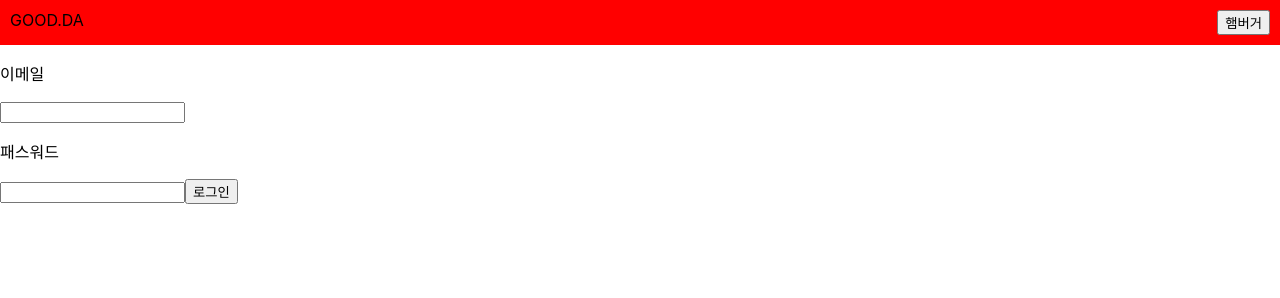
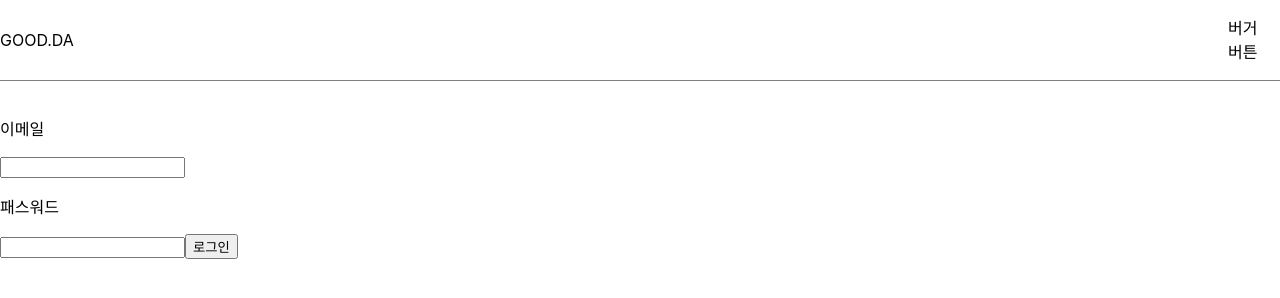
Before and after one commit to HangHae99-Team17/frontend, a React app: page /login in a window 1280 px wide. Built offline with nearby package versions, Linux system fonts and the light colour scheme.

Commit message:
헤더 버거버튼 완료

```diff
--- a/src/components/Header.js
+++ b/src/components/Header.js
@@ -3,7 +3,6 @@ import {useDispatch,useSelector} from 'react-redux';
 import { actionCreators as userActions } from "../redux/modules/user";
 import { history } from "../redux/configureStore";
 import styled from 'styled-components';
-import { Button } from '../elements';
 
 const Header = (props) => {
     const dispatch = useDispatch();
@@ -13,16 +12,12 @@ const Header = (props) => {
     const user = useSelector((state) => state.user.user);
     const [admin,setAdmin] = useState(user?user:"");
     const [show,setShow] = useState(true);
-    const [isOpen, setMenu] = useState(false);
+    const [open, setOpen] = useState(false);
 
     const logout = () => {
         dispatch(userActions.logoutFB());
         history.push("/");
     };
-
-    const toggleMenu = () => {
-        setMenu(isOpen => !isOpen); // on,off 개념 boolean
-    }
 
     useEffect(()=>{
         if(user){
@@ -43,38 +38,22 @@ const Header = (props) => {
     if(show){
         return (
             <React.Fragment>
-                <HeaderBox>
-                {/* {is_login?(
-                <div>
-                    <p>로그인됨</p>
-                    <button onClick={logout}>로그아웃</button>
-                    <button onClick={()=>{
-                        history.push("/mypage");
-                    }}>마이페이지</button>
-                    <button onClick={()=>{
-                        history.push('/salebox');
-                    }}>쿠폰함</button>
-                </div>):(<div>
-                    <p>로그인안됨</p>
-                    <button onClick={()=>{
-                        window.location.replace("/signup")
-                    }}>회원가입</button>
-                    <button onClick={()=>{
-                        history.push('/login');
-                    }}>로그인</button>
-                    </div>)}
-                    <div>
-                        {admin.role === "ADMIN"?(<button onClick={()=>{
-                            history.push("/salelist");
-                        }}>할인보기</button>):""}
-                    </div> */}
-                    <LeftBox>
-                        <div>GOOD.DA</div>
-                    </LeftBox>
-                    <rightBox>
-                        <button onClick={toggleMenu}>햄버거</button>
-                    </rightBox>
+                <HeaderBox color={open?"black":"white"} fontcolor={open?"white":"black"}>
+                    <IconBox>
+                        GOOD.DA
+                    </IconBox>
+                    <ButtonBox>
+                        <StyledBurger open={open} onClick={()=> setOpen(!open)}>
+                            {open?"X":"버거버튼"}
+                        </StyledBurger>
+                        <Ul open={open}>
+                            <li>카테고리</li>
+                            <li>보관함</li>
+                            <li>마이페이지</li>
+                        </Ul>
+                    </ButtonBox>
                 </HeaderBox>
+
             </React.Fragment>
         );
     }else{
@@ -82,20 +61,56 @@ const Header = (props) => {
     }
 };
 
-
 const HeaderBox = styled.div`
     display:flex;
     justify-content: space-between;
-    background-color:red;
-    padding: 10px;
+    background-color:${props => props.color};
+    color:${props => props.fontcolor};
+    align-items:center;
+    height: 80px;
+    top: 0;
+    width: 100%;
+    position: fixed;
+    border-bottom: solid 1px grey;
 `;
 
-const LeftBox = styled.div`
+const IconBox = styled.div`
 
 `;
 
-const rightBox = styled.div`
+const ButtonBox = styled.div`
 
 `;
 
+const StyledBurger = styled.div`
+    width:  2rem;
+    height: 2rem;
+    position: fixed;
+    top: 15px;
+    right: 20px;
+    z-index: 20;
+    display: flex;
+    justify-content: space-around;
+    flex-flow: column nowrap;
+`;
+
+const Ul = styled.ul`
+    list-style: none;
+    display: flex;
+    flex-flow: column nowrap;
+    background-color: black;
+    position: fixed;
+    transform: ${({open}) => open? 'translateX(0)':'translateX(100%)'};
+    top: 64px;
+    right: 0;
+    height: 100vh;
+    width: 350px;
+    padding-top: 3.5rem;
+    transition: transform 0.3s ease-in-out;
+    li{
+        padding: 18px 10px;
+        color: #fff;
+    }
+`;
+
 export default Header;
--- a/src/pages/Login.js
+++ b/src/pages/Login.js
@@ -1,6 +1,7 @@
 import React,{useState} from 'react';
 import { useDispatch, useSelector } from "react-redux";
 import { actionCreators as userActions } from "../redux/modules/user";
+import styled from 'styled-components';
 
 const Login = () => {
     const dispatch = useDispatch();
@@ -34,13 +35,19 @@ const Login = () => {
 
     return (
         <React.Fragment>
-            <p>이메일</p>
-            <input type="text" name="email" value={email} onChange={onChange}/>
-            <p>패스워드</p>
-            <input type="password" name="password" value={password} onChange={onChange}/>
-            <button onClick={submitLogin}>로그인</button>
+            <LoginBox>
+                <p>이메일</p>
+                <input type="text" name="email" value={email} onChange={onChange}/>
+                <p>패스워드</p>
+                <input type="password" name="password" value={password} onChange={onChange}/>
+                <button onClick={submitLogin}>로그인</button>
+            </LoginBox>
         </React.Fragment>
     );
 };
 
+const LoginBox = styled.div`
+
+`;
+
 export default Login;
--- a/src/shared/App.css
+++ b/src/shared/App.css
@@ -1,38 +1,3 @@
-.App {
-  text-align: center;
+body {
+  padding-top: 100px;
 }
-
-.App-logo {
-  height: 40vmin;
-  pointer-events: none;
-}
-
-@media (prefers-reduced-motion: no-preference) {
-  .App-logo {
-    animation: App-logo-spin infinite 20s linear;
-  }
-}
-
-.App-header {
-  background-color: #282c34;
-  min-height: 100vh;
-  display: flex;
-  flex-direction: column;
-  align-items: center;
-  justify-content: center;
-  font-size: calc(10px + 2vmin);
-  color: white;
-}
-
-.App-link {
-  color: #61dafb;
-}
-
-@keyframes App-logo-spin {
-  from {
-    transform: rotate(0deg);
-  }
-  to {
-    transform: rotate(360deg);
-  }
-}
--- a/src/shared/App.js
+++ b/src/shared/App.js
@@ -1,4 +1,5 @@
 import React from "react"
+import './App.css';
 import { Route } from "react-router-dom";
 import { ConnectedRouter } from "connected-react-router";
 import { history } from "../redux/configureStore";
@@ -14,7 +15,6 @@ import SaleWrite from "../pages/SaleWrite";
 import AdminSignup from "../pages/AdminSignup";
 import Errpage from "./Errpage";
 import Header from "../components/Header";
-import Categorys from "../components/Categorys"
 import InterestType from '../components/InterestType';
 import CategoryDetail from '../pages/CategoryDetail';
 import Main from '../pages/Main';
```
